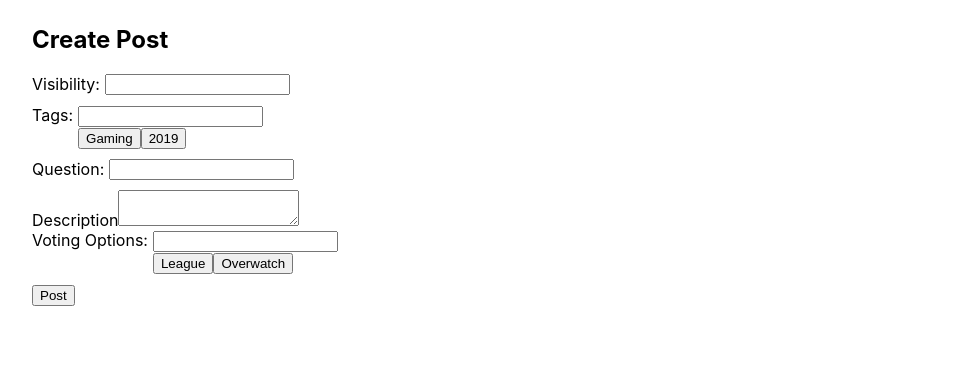
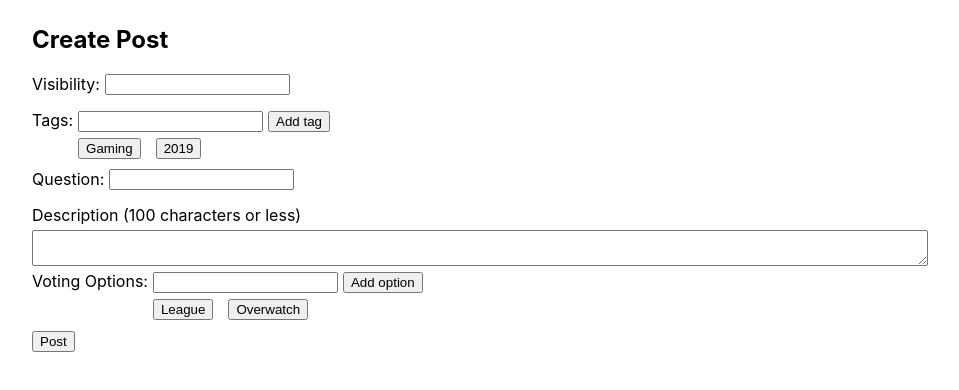
Before and after one commit to hatchways/team-indigo, a React (Create React App) app in the folder client/: page / in a window 1280 px wide. Shown: the top 390 px of the page, without its empty margins (160-1119 px from the left). Built offline with nearby package versions, Linux system fonts and the light colour scheme.

Commit message:
updated basic styling, and added 'add' buttons for the tag field and the voting options field

```diff
--- a/client/src/pages/PostCreate/PostCreate.css
+++ b/client/src/pages/PostCreate/PostCreate.css
@@ -10,3 +10,22 @@
 .field label {
     margin-right: 5px;
 }
+
+.field input {
+    margin-right: 5px;
+    margin-bottom: 5px;
+}
+
+.field section button {
+    margin-right: 15px;
+}
+
+#description {
+    display: flex;
+    flex-direction: column;
+    margin-bottom: 5px;
+}
+
+#description label {
+    margin-bottom: 5px;
+}
--- a/client/src/pages/PostCreate/PostCreate.js
+++ b/client/src/pages/PostCreate/PostCreate.js
@@ -14,6 +14,7 @@ const PostCreate = () => {
                 <label>Tags:</label>
                 <section>
                     <input />
+                    <button>Add tag</button>
                     <section className='tags'>
                         <button>Gaming</button>
                         <button>2019</button>
@@ -25,13 +26,14 @@ const PostCreate = () => {
                 <input />
             </section>
             <section id='description'>
-                <label>Description</label>
+                <label>Description (100 characters or less)</label>
                 <textarea />
             </section>
             <section className='field'>
                 <label>Voting Options:</label>
                 <section>
                     <input />
+                    <button>Add option</button>
                     <section className='tags'>
                         <button>League</button>
                         <button>Overwatch</button>
```
